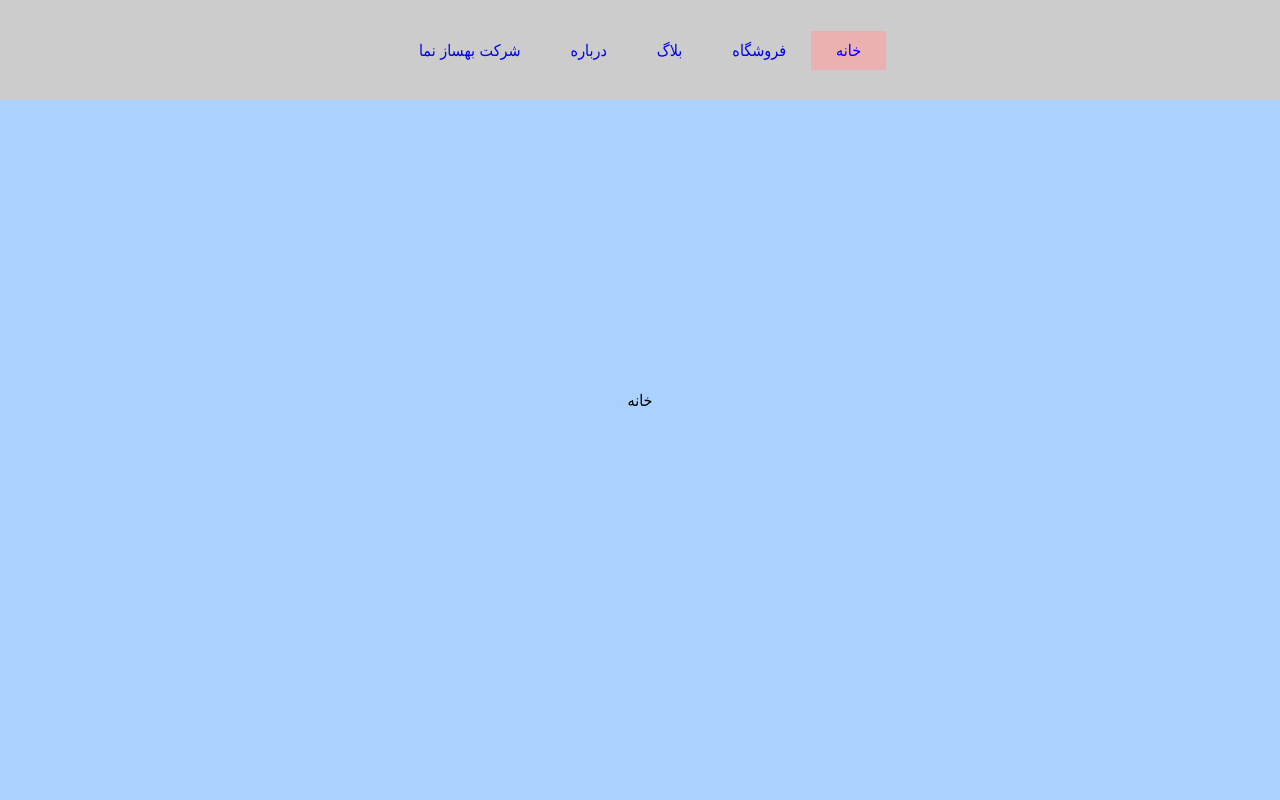
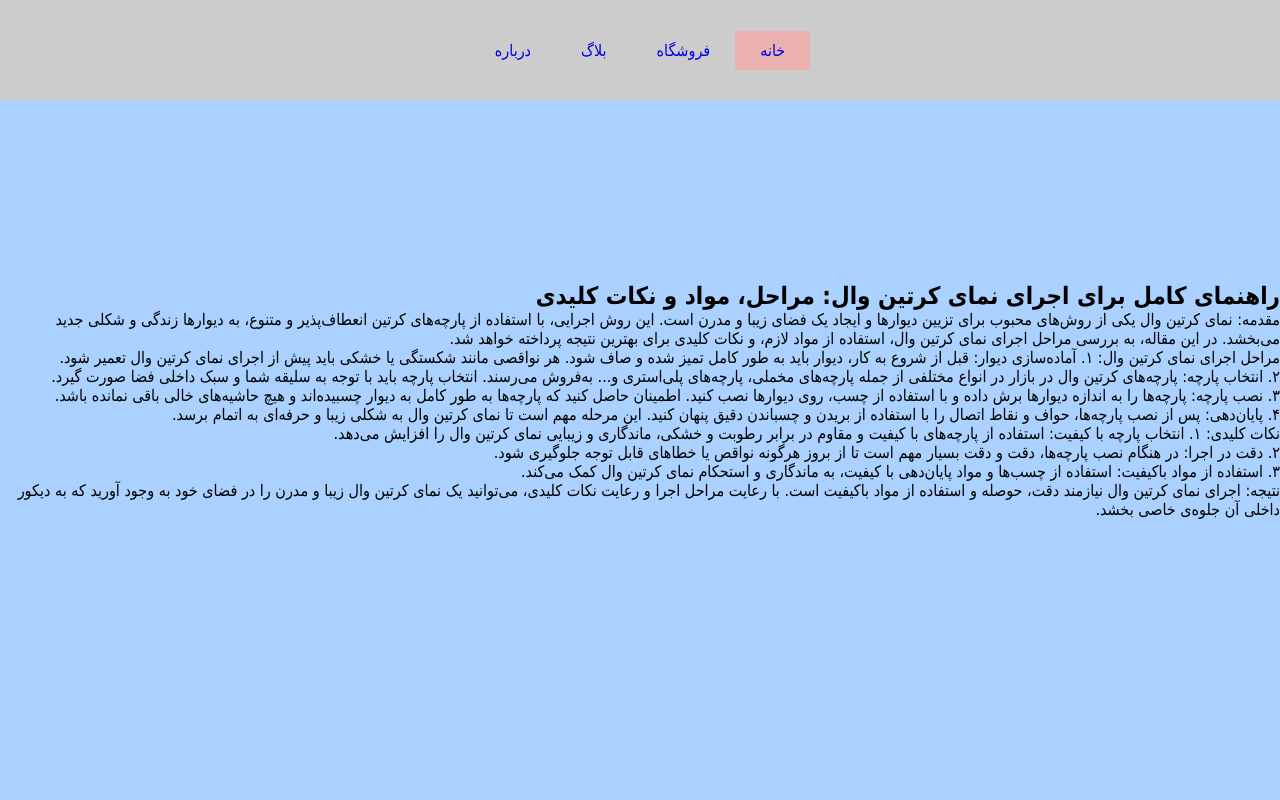
Before and after one commit to prshost/behsaznama, a plain HTML site: page index.html in a window 1280 px wide. Shown: the top 800 px of the page. Drawn offline with Linux system fonts and the light colour scheme; files that its build step writes are made by us from their sources.

Commit message:
Update index.html

```diff
--- a/index.html
+++ b/index.html
@@ -6,7 +6,7 @@
           content="width=device-width, user-scalable=no, initial-scale=1.0, maximum-scale=1.0, minimum-scale=1.0">
     <meta http-equiv="X-UA-Compatible" content="ie=edge">
     <title>شرکت بهساز نما</title>
-    <link rel="stylesheet" href="style.css">
+    <link rel="stylesheet" href="styles/style.css">
 </head>
 <body dir="rtl">
 
@@ -16,14 +16,35 @@
         <li><a href="#shop">فروشگاه</a></li>
         <li><a href="#blog">بلاگ</a></li>
         <li><a href="#about">درباره</a></li>
-        <li><a href="https://behsaznama.ir">شرکت بهساز نما</a></li>
     </ul>
 </div>
 
 <div class="container">
 
 
-    <section id="home">خانه</section>
+    <section id="home">
+        <div class="content">
+        <h2>راهنمای کامل برای اجرای نمای کرتین وال: مراحل، مواد و نکات کلیدی</h2>
+            <p>مقدمه: نمای کرتین وال یکی از روش&zwnj;های محبوب برای تزیین دیوارها و ایجاد یک فضای زیبا و مدرن است. این روش اجرایی، با استفاده از پارچه&zwnj;های کرتین انعطاف&zwnj;پذیر و متنوع، به دیوارها زندگی و شکلی جدید می&zwnj;بخشد. در این مقاله، به بررسی مراحل اجرای نمای کرتین وال، استفاده از مواد لازم، و نکات کلیدی برای بهترین نتیجه پرداخته خواهد شد.</p>
+
+            <p>مراحل اجرای نمای کرتین وال: ۱. آماده&zwnj;سازی دیوار: قبل از شروع به کار، دیوار باید به طور کامل تمیز شده و صاف شود. هر نواقصی مانند شکستگی یا خشکی باید پیش از اجرای نمای کرتین وال تعمیر شود.</p>
+
+            <p>۲. انتخاب پارچه: پارچه&zwnj;های کرتین وال در بازار در انواع مختلفی از جمله پارچه&zwnj;های مخملی، پارچه&zwnj;های پلی&zwnj;استری و... به&zwnj;فروش می&zwnj;رسند. انتخاب پارچه باید با توجه به سلیقه شما و سبک داخلی فضا صورت گیرد.</p>
+
+            <p>۳. نصب پارچه: پارچه&zwnj;ها را به اندازه دیوارها برش داده و با استفاده از چسب، روی دیوارها نصب کنید. اطمینان حاصل کنید که پارچه&zwnj;ها به طور کامل به دیوار چسبیده&zwnj;اند و هیچ حاشیه&zwnj;های خالی باقی نمانده باشد.</p>
+
+            <p>۴. پایان&zwnj;دهی: پس از نصب پارچه&zwnj;ها، حواف و نقاط اتصال را با استفاده از بریدن و چسباندن دقیق پنهان کنید. این مرحله مهم است تا نمای کرتین وال به شکلی زیبا و حرفه&zwnj;ای به اتمام برسد.</p>
+
+            <p>نکات کلیدی: ۱. انتخاب پارچه با کیفیت: استفاده از پارچه&zwnj;های با کیفیت و مقاوم در برابر رطوبت و خشکی، ماندگاری و زیبایی نمای کرتین وال را افزایش می&zwnj;دهد.</p>
+
+            <p>۲. دقت در اجرا: در هنگام نصب پارچه&zwnj;ها، دقت و دقت بسیار مهم است تا از بروز هرگونه نواقص یا خطاهای قابل توجه جلوگیری شود.</p>
+
+            <p>۳. استفاده از مواد باکیفیت: استفاده از چسب&zwnj;ها و مواد پایان&zwnj;دهی با کیفیت، به ماندگاری و استحکام نمای کرتین وال کمک می&zwnj;کند.</p>
+
+            <p>نتیجه: اجرای نمای کرتین وال نیازمند دقت، حوصله و استفاده از مواد باکیفیت است. با رعایت مراحل اجرا و رعایت نکات کلیدی، می&zwnj;توانید یک نمای کرتین وال زیبا و مدرن را در فضای خود به وجود آورید که به دیکور داخلی آن جلوه&zwnj;ی خاصی بخشد.</p>
+
+        </div>
+    </section>
     <section id="shop">فروشگاه</section>
     <section id="blog">بلاگ</section>
     <section id="about">درباره</section>
@@ -31,7 +52,7 @@
 
 
 </div>
-<script src="script.js"></script>
+<script src="js/script.js"></script>
 
 </body>
 </html>
```
